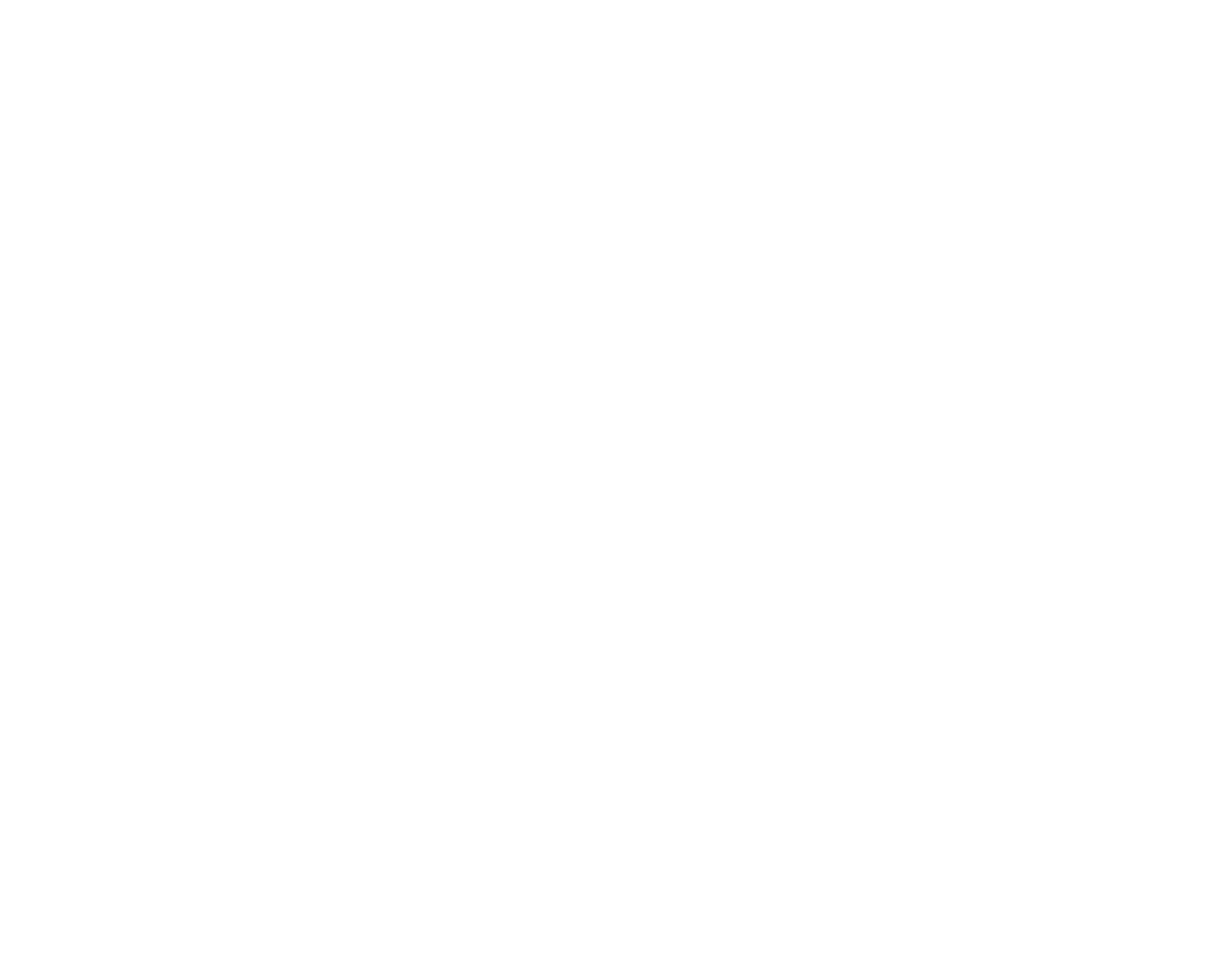
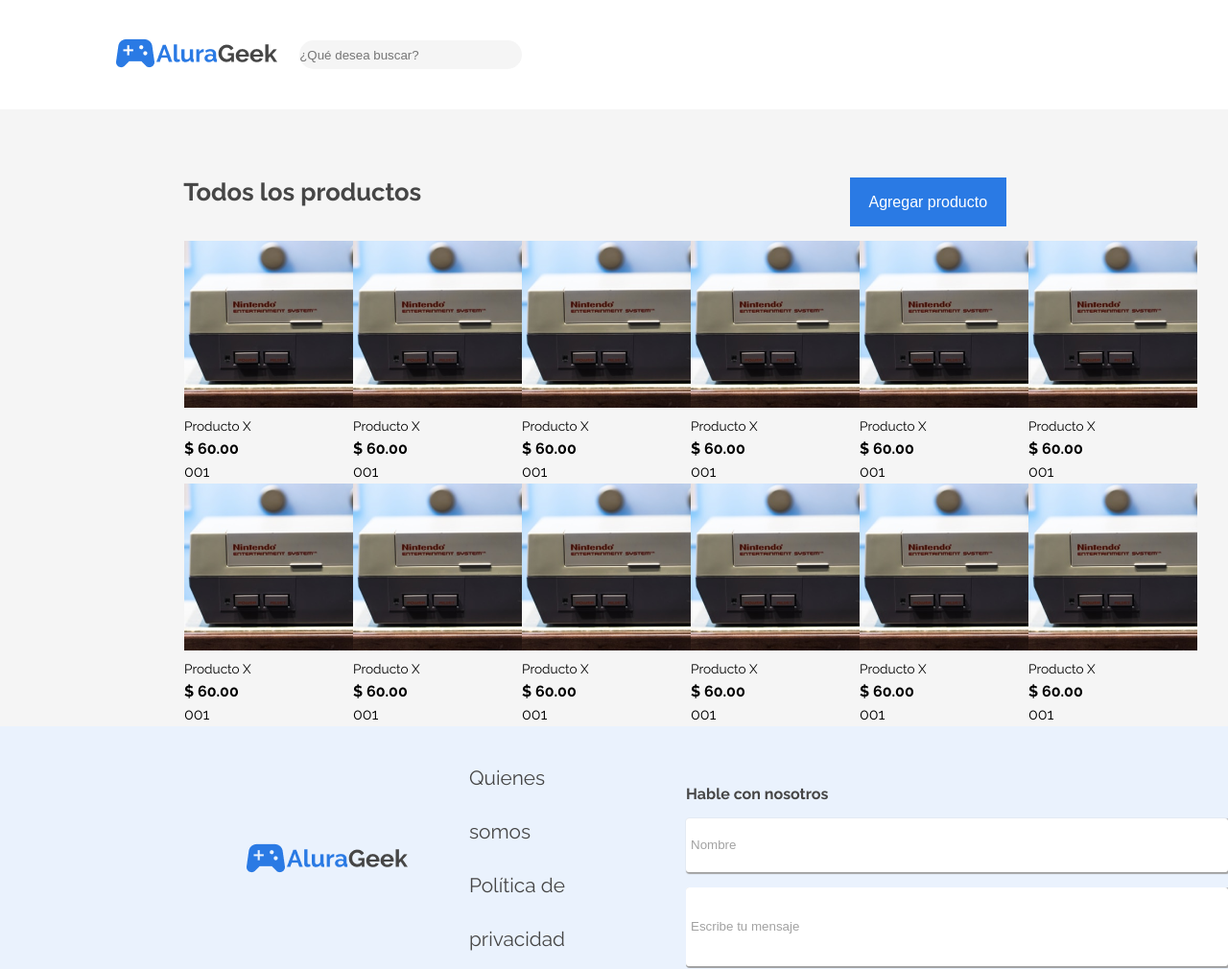
Before and after one commit to BrunoHernandezE/Alura-E-Commerce, a plain HTML site: page pages/all-products-page.html in a window 1280 px wide. Shown: the top 1010 px of the page at 96% size. Before the commit the page ends 800 px from the top, so only its background shows below. Drawn offline with Linux system fonts and the light colour scheme.

Commit message:
Frontend Desktop terminado

```diff
--- /dev/null
+++ b/app/add-product-page.js
@@ -0,0 +1,5 @@
+const logo = document.querySelector(".controller-logo")
+logo.addEventListener("click", () => {
+  //console.log("Hello World");
+  window.location.href = "../pages/items-page.html"
+})
--- /dev/null
+++ b/app/all-products-page.js
@@ -0,0 +1,4 @@
+const addProductButton = document.querySelector(".add-product-button");
+addProductButton.addEventListener("click", () => {
+  window.location.href = "../pages/add-new-product-page.html"
+})
--- a/app/login-page.js
+++ b/app/login-page.js
@@ -1,4 +1,4 @@
-const logo = document.querySelector(".logo");
+const logo = document.querySelector(".controller-logo");
 logo.addEventListener("click", () => {
   window.location.href = "../pages/items-page.html"
 })
--- a/pages/all-products-page.html
+++ b/pages/all-products-page.html
@@ -5,8 +5,133 @@
   <meta http-equiv="X-UA-Compatible" content="IE=edge">
   <meta name="viewport" content="width=device-width, initial-scale=1.0">
   <title>Products</title>
+
+  <link rel="stylesheet" href="../styles/body.css">
+  <link rel="stylesheet" href="../styles/logo.css">
+  <link rel="stylesheet" href="../styles/search-bar.css">
+  <link rel="stylesheet" href="../styles/all-products.css">
+  <link rel="stylesheet" href="../styles/product.css">
+
+
+  <link rel="stylesheet" href="../styles/footer.css">
+  <script src="../app/all-products-page.js" defer></script>
 </head>
 <body>
+  <nav class="logo">
+    <div class="controller-logo"><img src="../assets/Vector.png" alt="Logo"></div>
+    <div class="alura-logo"><img src="../assets/Alura.png" alt="Logo"></div>
+    <div class="geek-logo"><img src="../assets/Geek.png" alt="Logo"></div>
+    <input class="search-bar" type="text" placeholder="¿Qué desea buscar?">
+  </nav>
+  <main>
+    <div class="main-header">
+      <h2>Todos los productos</h2>
+      <button class="add-product-button">Agregar producto</button>
+    </div>
+    <section class="all-products-grid">
+      <div class="product">
+        <img src="../assets/videogames-item3.png" alt="Producto cualquiera" width="176px">
+        <p class="product-name">Producto X</p>
+        <p class="product-price">$ 60.00</p>
+        <p class="product-id">001</p>
+      </div>
+      <div class="product">
+        <img src="../assets/videogames-item3.png" alt="Producto cualquiera" width="176px">
+        <p class="product-name">Producto X</p>
+        <p class="product-price">$ 60.00</p>
+        <p class="product-id">001</p>
+      </div>
+      <div class="product">
+        <img src="../assets/videogames-item3.png" alt="Producto cualquiera" width="176px">
+        <p class="product-name">Producto X</p>
+        <p class="product-price">$ 60.00</p>
+        <p class="product-id">001</p>
+      </div>
+      <div class="product">
+        <img src="../assets/videogames-item3.png" alt="Producto cualquiera" width="176px">
+        <p class="product-name">Producto X</p>
+        <p class="product-price">$ 60.00</p>
+        <p class="product-id">001</p>
+      </div>
+      <div class="product">
+        <img src="../assets/videogames-item3.png" alt="Producto cualquiera" width="176px">
+        <p class="product-name">Producto X</p>
+        <p class="product-price">$ 60.00</p>
+        <p class="product-id">001</p>
+      </div>
+      <div class="product">
+        <img src="../assets/videogames-item3.png" alt="Producto cualquiera" width="176px">
+        <p class="product-name">Producto X</p>
+        <p class="product-price">$ 60.00</p>
+        <p class="product-id">001</p>
+      </div>
+      <div class="product">
+        <img src="../assets/videogames-item3.png" alt="Producto cualquiera" width="176px">
+        <p class="product-name">Producto X</p>
+        <p class="product-price">$ 60.00</p>
+        <p class="product-id">001</p>
+      </div>
+      <div class="product">
+        <img src="../assets/videogames-item3.png" alt="Producto cualquiera" width="176px">
+        <p class="product-name">Producto X</p>
+        <p class="product-price">$ 60.00</p>
+        <p class="product-id">001</p>
+      </div>
+      <div class="product">
+        <img src="../assets/videogames-item3.png" alt="Producto cualquiera" width="176px">
+        <p class="product-name">Producto X</p>
+        <p class="product-price">$ 60.00</p>
+        <p class="product-id">001</p>
+      </div>
+      <div class="product">
+        <img src="../assets/videogames-item3.png" alt="Producto cualquiera" width="176px">
+        <p class="product-name">Producto X</p>
+        <p class="product-price">$ 60.00</p>
+        <p class="product-id">001</p>
+      </div>
+      <div class="product">
+        <img src="../assets/videogames-item3.png" alt="Producto cualquiera" width="176px">
+        <p class="product-name">Producto X</p>
+        <p class="product-price">$ 60.00</p>
+        <p class="product-id">001</p>
+      </div>
+      <div class="product">
+        <img src="../assets/videogames-item3.png" alt="Producto cualquiera" width="176px">
+        <p class="product-name">Producto X</p>
+        <p class="product-price">$ 60.00</p>
+        <p class="product-id">001</p>
+      </div>
 
+    </section>
+  </main>
+  <footer>
+    <div class="footer-logo">
+      <div class="controller-logo"><img src="../assets/Vector.png" alt="Logo"></div>
+      <div class="alura-logo"><img src="../assets/Alura.png" alt="Logo"></div>
+      <div class="geek-logo"><img src="../assets/Geek.png" alt="Logo"></div>
+    </div>
+
+    <ul class="question-section">
+        <li><a href="#">Quienes somos</a></li>
+        <li><a href="#">Política de privacidad</a></li>
+        <li><a href="#">Programa de fidelidad</a></li>
+        <li><a href="#">Nuestras tiedas</a></li>
+        <li><a href="#">Quiero ser financiado</a></li>
+        <li><a href="#">Anúncie aquí</a></li>
+    </ul>
+
+    <form>
+      <h4>Hable con nosotros</h4>
+      <input type="text" placeholder="Nombre" class="form-name">
+      <input type="text" placeholder="Escribe tu mensaje" class="form-message">
+      <input type="button" value="Enviar mensaje" class="form-button">
+    </form>
+
+  </footer>
+  <div class="contact">
+    <p>Desarrollado por</p>
+    <a href="https://github.com/BrunoHernandezE" target="_blank"> Bruno Hernández</a>
+    <p> 2022</p>
+  </div>
 </body>
 </html>
--- /dev/null
+++ b/styles/add-product-main.css
@@ -0,0 +1,45 @@
+main {
+  align-items: center;
+  background-color: #f5f5f5;
+  display: flex;
+  flex-direction: column;
+  justify-content: center;
+  width: 100%;
+}
+main h1 {
+  padding-bottom: 1rem;
+  color: #464646;
+  width: 559px;
+}
+main form {
+  width: 559px;
+}
+.small-box {
+  height: 56px;
+  border-radius: 3px;
+  border-style: none;
+  box-shadow: 1px 1px 0 1px #A2A2A2;
+  padding-left: 8px;
+}
+.small-box::placeholder {
+  color: #A2A2A2;
+}
+.medium-box {
+  height: 82px;
+  border-radius: 3px;
+  border-style: none;
+  box-shadow: 1px 1px 0 1px #A2A2A2;
+  padding-left: 8px;
+}
+.medium-box::placeholder {
+  color: #A2A2A2;
+}
+.add-product-button {
+  background-color: #2A7AE4;
+  border-style: none;
+  color: #fff;
+  cursor: pointer;
+  font-size: .9rem;
+  height: 51px;
+  margin-bottom: 64px;
+}
--- /dev/null
+++ b/styles/all-products.css
@@ -0,0 +1,37 @@
+main {
+  align-items: center;
+  background-color: #f5f5f5;
+  display: flex;
+  flex-direction: column;
+  padding-top: 3.5rem;
+  justify-content: center;
+}
+.main-header {
+  display: grid;
+  grid-template-columns: 1fr 1fr;
+  grid-template-rows: 51px;
+  padding: 15px 40px 15px 0;
+  width: 67%;
+}
+.main-header h2 {
+  align-items: center;
+  color: #464646;
+  font-size: 1.6rem;
+  justify-self: start;
+}
+.main-header button {
+  align-items: center;
+  background-color: #2A7AE4;
+  border-style: none;
+  color: #fff;
+  cursor: pointer;
+  font-size: 1rem;
+  justify-self: end;
+  width: 163px;
+}
+
+.all-products-grid {
+  display: grid;
+  grid-template-columns: repeat(6, 1fr);
+  width: 70%;
+}
--- a/styles/logo.css
+++ b/styles/logo.css
@@ -1,7 +1,10 @@
 .logo {
-  padding: 25px 0 0 120px;
+  padding: 0 0 0 120px;
   display: flex;
   align-items: center;
+  height: 114px;
+}
+.controller-logo {
   cursor: pointer;
 }
 /* @media (min-width: 760px) {
```
Also changed, not shown: pages/add-new-product-page.html (added, +65 -0 lines), styles/button-admin.css (added, +11 -0 lines), styles/fonts.css (deleted).
